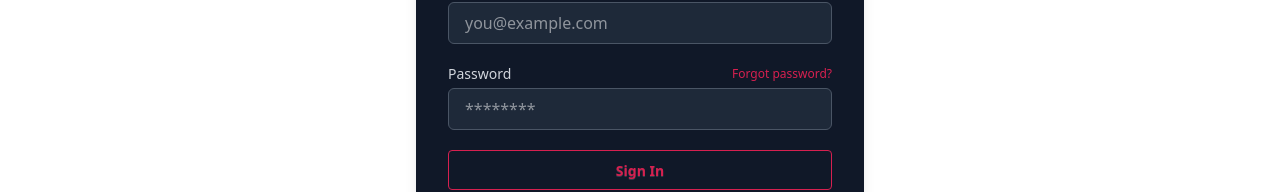
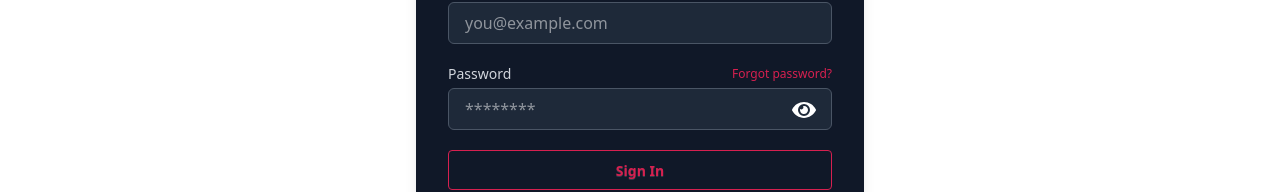
Before and after one commit to tasnim29/event-mania, a React (Vite) app: page /auth/signin in a window 1280 px wide. Shown: the part 382-574 px from the top of the page. Built offline with nearby package versions, Linux system fonts and the light colour scheme; no server answers.

Commit message:
show and hide password done

```diff
--- a/package.json
+++ b/package.json
@@ -14,6 +14,7 @@
     "firebase": "^11.6.1",
     "react": "^19.0.0",
     "react-dom": "^19.0.0",
+    "react-icons": "^5.5.0",
     "react-router": "^7.5.3",
     "react-toastify": "^11.0.5",
     "sweetalert2": "^11.21.0",
--- a/src/Pages/Signin.jsx
+++ b/src/Pages/Signin.jsx
@@ -1,9 +1,11 @@
-import React, { useContext } from "react";
+import React, { useContext, useState } from "react";
 import { Link, useLocation, useNavigate } from "react-router";
 import { AuthContext } from "../AuthProvider/AuthContext";
 import { toast, ToastContainer } from "react-toastify";
+import { FaEye, FaEyeSlash } from "react-icons/fa";
 
 const Signin = () => {
+  const [showPassword, setShowPassword] = useState(false);
   const { setUser, signInUser, googleSignInUser } = useContext(AuthContext);
   const location = useLocation();
   //   console.log(location);
@@ -118,13 +120,22 @@ const Signin = () => {
               Forgot password?
             </a>
           </div>
+
+          <div className="relative">
             <input
-            type="password"
+              type={showPassword ? "text" : "password"}
               name="password"
               className="w-full px-4 py-2 rounded-md bg-gray-800 border border-gray-600 text-white focus:outline-none focus:ring-2 focus:ring-primary"
               placeholder="********"
               required
             />
+            <span
+              onClick={() => setShowPassword(!showPassword)}
+              className="absolute text-white right-4 top-2.5 cursor-pointer"
+            >
+              {showPassword ? <FaEyeSlash size={24} /> : <FaEye size={24} />}
+            </span>
+          </div>
         </div>
 
         <button type="submit" className="btn btn-outline btn-primary w-full">
--- a/src/Pages/Signup.jsx
+++ b/src/Pages/Signup.jsx
@@ -1,9 +1,11 @@
-import React, { useContext } from "react";
+import React, { useContext, useState } from "react";
 import { Link, useNavigate } from "react-router";
 import { AuthContext } from "../AuthProvider/AuthContext";
 import { toast, ToastContainer } from "react-toastify";
+import { FaEye, FaEyeSlash } from "react-icons/fa";
 
 const Signup = () => {
+  const [showPassword, setShowPassword] = useState(false);
   const navigation = useNavigate();
   const { setUser, signUpUser, updateUserProfile, googleSignInUser } =
     useContext(AuthContext);
@@ -112,13 +114,21 @@ const Signup = () => {
           {/* Password */}
           <div className="space-y-1">
             <label className="block text-sm text-gray-300">Password</label>
+            <div className="relative">
               <input
-              type="password"
+                type={showPassword ? "text" : "password"}
                 name="password"
                 className="w-full px-4 py-2 rounded-md bg-gray-800 text-white border border-gray-600 focus:outline-none focus:ring-2 focus:ring-primary"
                 placeholder="Choose a password"
                 required
               />
+              <span
+                onClick={() => setShowPassword(!showPassword)}
+                className="absolute text-white right-4 top-2.5 cursor-pointer"
+              >
+                {showPassword ? <FaEyeSlash size={24} /> : <FaEye size={24} />}
+              </span>
+            </div>
           </div>
           <div className="my-6">
             <button
```
Also changed, not shown: 1 other file (tests, documents, lock files or other folders). Lines whose indentation alone changed are shown as unchanged.
